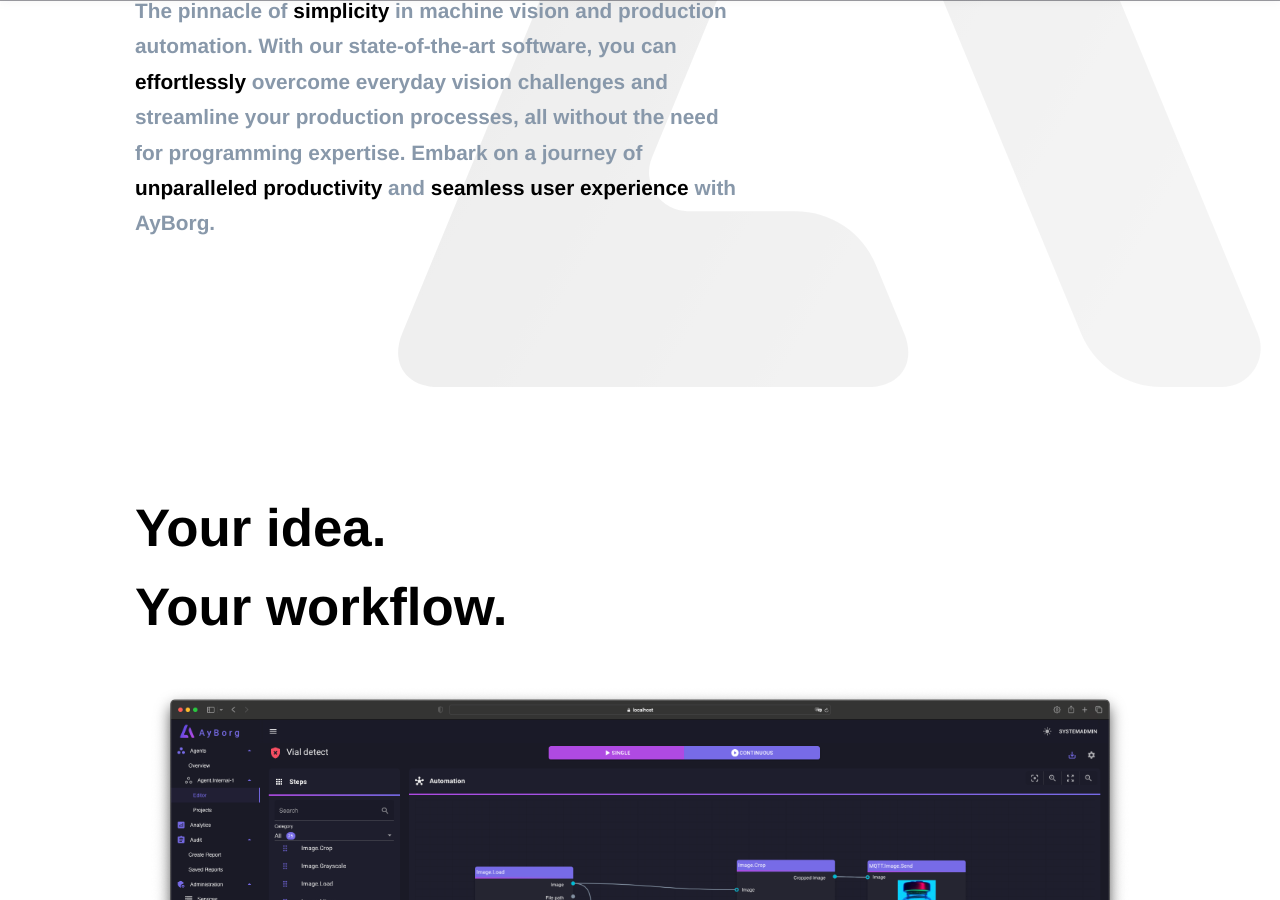
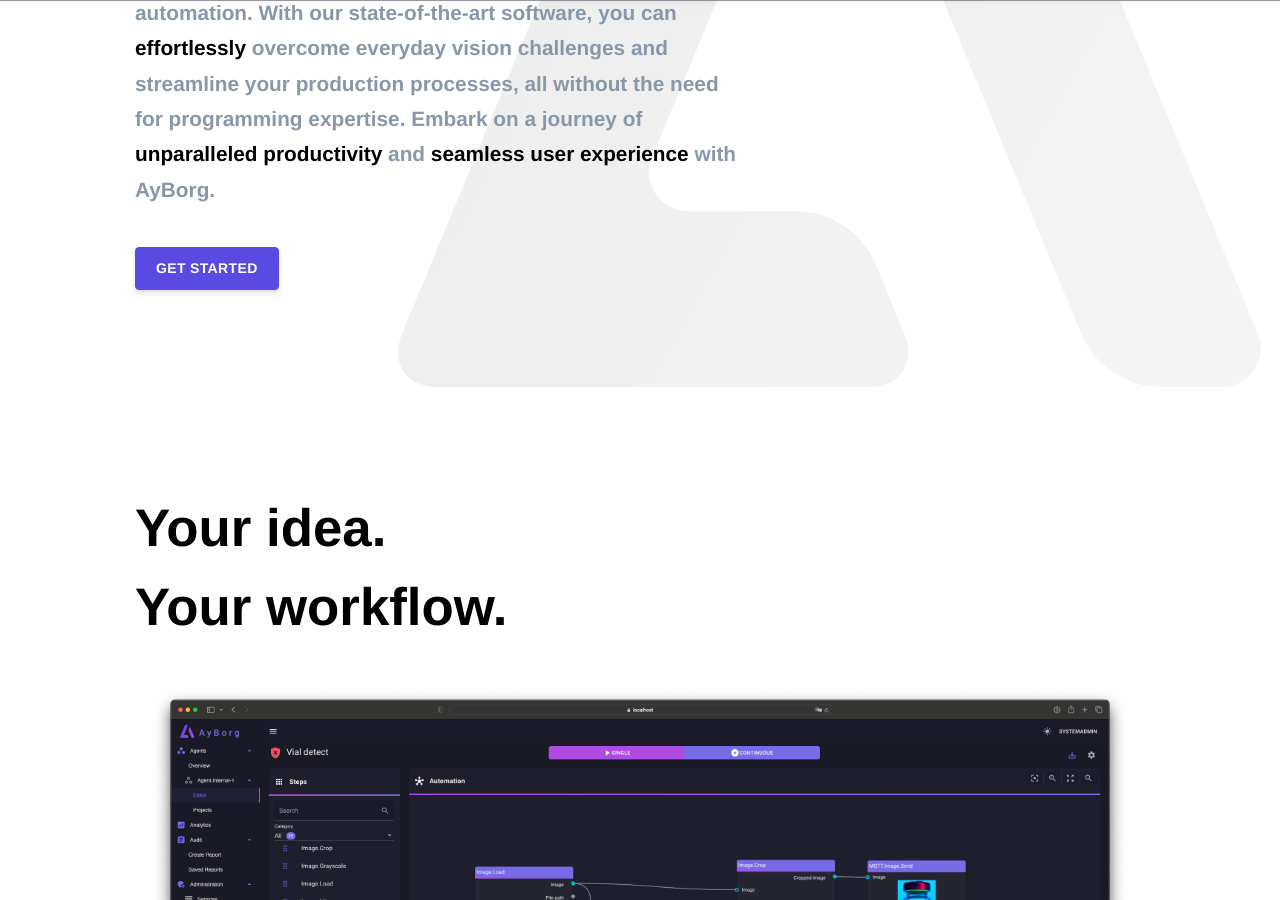
Before and after one commit to Source-Alchemists/AyBorg, a Jekyll site: the page built from index.html, in a window 1280 px wide and 900 px high, scrolled down 492 px. Built offline with Jekyll 4.4.1, drawn with Linux system fonts in a browser that asks for light colours; nearby versions of some CDN libraries.

Commit message:
Get started button on main page

```diff
--- a/_includes/home.html
+++ b/_includes/home.html
@@ -17,6 +17,10 @@
         <div class="col-lg-8 col-md-8 mt-4">
           <div class="pr-md-5">
             <p class="lead">The pinnacle of <strong class="highlight">simplicity</strong> in machine vision and production automation. With our state-of-the-art software, you can <strong class="highlight">effortlessly</strong> overcome everyday vision challenges and streamline your production processes, all without the need for programming expertise. Embark on a journey of <strong class="highlight">unparalleled productivity</strong> and <strong class="highlight">seamless user experience</strong> with AyBorg.</p>
+            <br/>
+            <div class="buttons">
+              <a class="btn btn-primary" href="{{site.baseurl}}/docs/getting-started/local">Get Started</a>
+            </div>
           </div>
         </div>
       </div>
```
